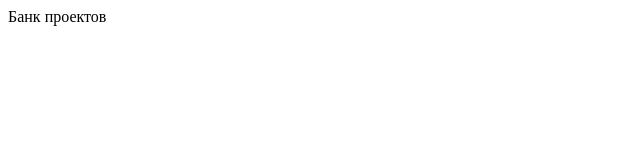
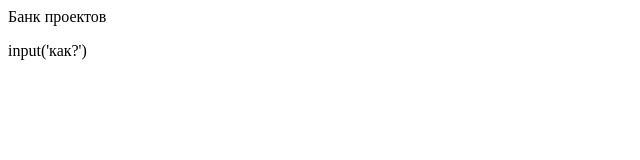
Before and after one commit to The-World14/R, a plain HTML site: page index.html in a window 1280 px wide. Shown: the full height of the page, 0-640 px from the left. Drawn offline with Linux system fonts and the light colour scheme.

Commit message:
Update index.html

```diff
--- a/index.html
+++ b/index.html
@@ -5,6 +5,7 @@
 	<body>
 		<header>
 			<p>Банк проектов</p>
+input('как?')
 		</header>
 		<main>
 		</main>
```
